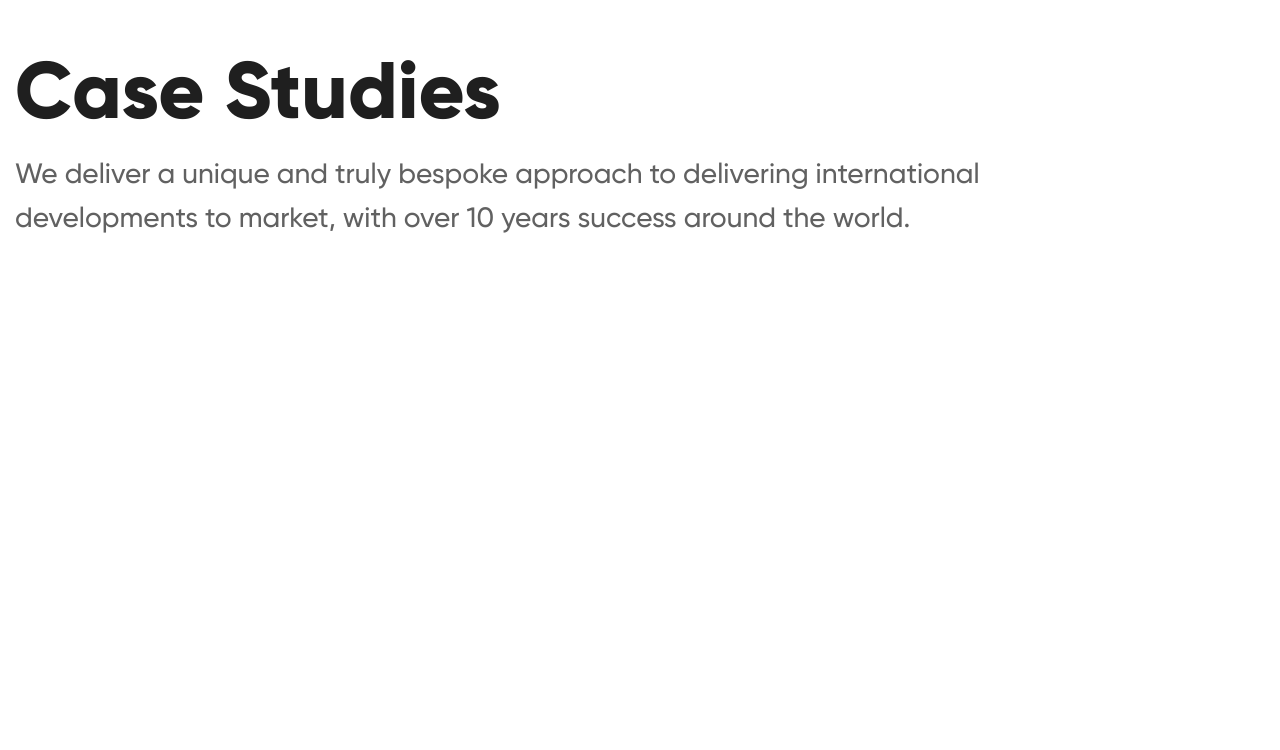
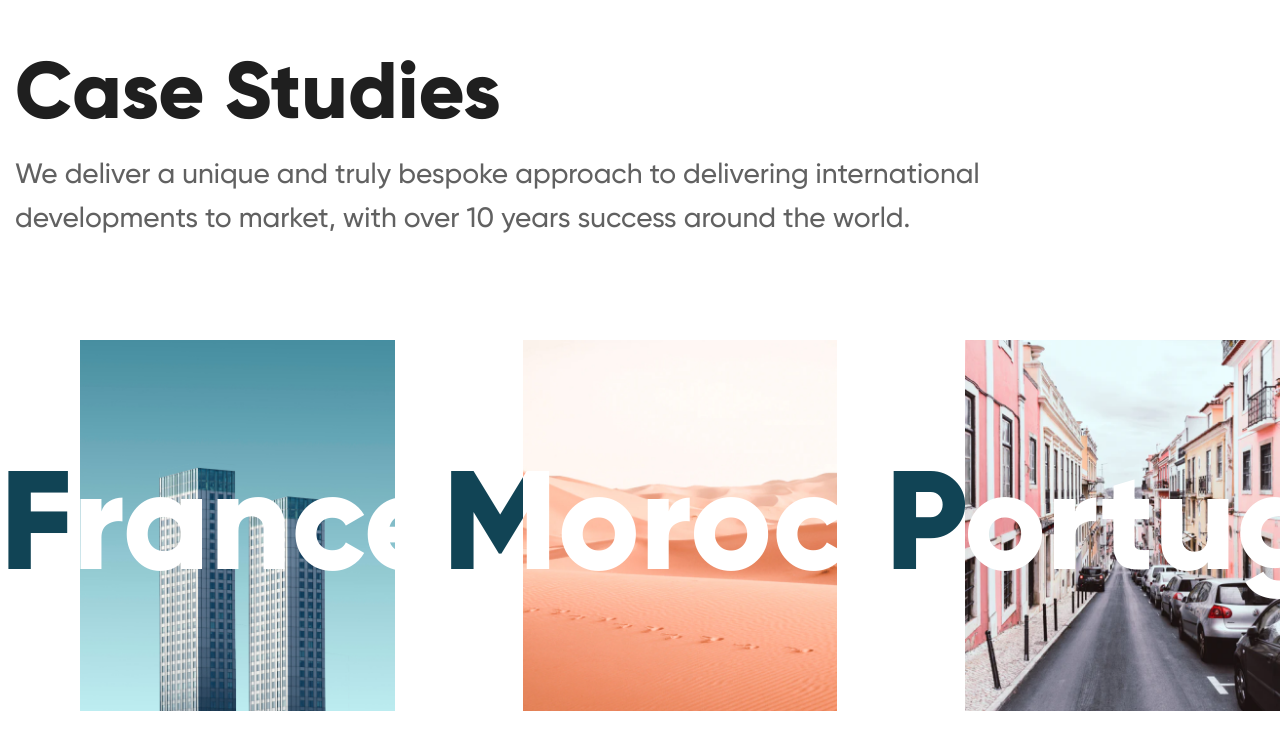
Before and after one commit to waterrDrinker/Build-a-Responsive-Website-HTML-CSS-JS, a plain HTML site: page index.html in a window 1280 px wide. Shown: the part 142-892 px from the top of the page. Before the commit the page ends 800 px from the top, so only its background shows below. Drawn offline with nearby package versions, Linux system fonts and the light colour scheme.

Commit message:
HTML added and stylized new section with carousel

```diff
--- a/css/main.css
+++ b/css/main.css
@@ -21,7 +21,7 @@ body {
 }
 
 .container-right {
-
+	padding-left: calc((100% - 1750px) / 2 + 15px);
 }
 
 .none {
@@ -168,7 +168,35 @@ body {
 	color: #1F1F1F;
 }
 
-.text {
+/* Slider styles starts */
+
+.slider {
 }
 
+.slider__item {
+}
+
+.slide {
+	display: inline-block;
+	position: relative;
+	padding-left: 80px;
+}
+
+.slide__title {
+	position: absolute;
+	left: 0;
+	bottom: 104px;
+	font-size: 140px;
+	font-weight: 800;
+	background: linear-gradient(90deg, rgba(17,68,85,1) 80px, rgba(255,255, 255, 1) 80px);
+	-webkit-background-clip: text;
+	-webkit-text-fill-color: transparent;
+}
+
+.slide__img {
+
+}
+
+/* Slider styles ends */
+
 /* Case studies styles ends */
--- a/index.html
+++ b/index.html
@@ -6,6 +6,8 @@
 	<meta name="viewport" content="width=device-width, initial-scale=1.0">
 	<title>Morviem</title>
 	<link rel="stylesheet" href="./css/main.css">
+	<link rel="stylesheet" href="https://cdnjs.cloudflare.com/ajax/libs/OwlCarousel2/2.3.4/assets/owl.carousel.min.css" integrity="sha512-tS3S5qG0BlhnQROyJXvNjeEM4UpMXHrQfTGmbQ1gKmelCxlSEBUaxhRBj/EFTzpbP4RVSrpEikbmdJobCvhE3g==" crossorigin="anonymous" referrerpolicy="no-referrer" />
+	<link rel="stylesheet" href="https://cdnjs.cloudflare.com/ajax/libs/OwlCarousel2/2.3.4/assets/owl.theme.default.css" integrity="sha512-OTcub78R3msOCtY3Tc6FzeDJ8N9qvQn1Ph49ou13xgA9VsH9+LRxoFU6EqLhW4+PKRfU+/HReXmSZXHEkpYoOA==" crossorigin="anonymous" referrerpolicy="no-referrer" />
 </head>
 <body>
 	<header class="header none">
@@ -43,9 +45,28 @@
 				</div>
 			</div>
 			<div class="container-right">
-
-			</div>
+				<div class="slider owl-carousel owl-theme">
+					<div class="slider__item slide">
+						<h3 class="slide__title">France</h3>
+						<img class="slide__img" src="./img/slider/slider-01.jpg" alt="01">
+					</div>
+					<div class="slider__item slide">
+						<h3 class="slide__title">Moroco</h3>
+						<img class="slide__img" src="./img/slider/slider-02.jpg" alt="01">
+					</div>
+					<div class="slider__item slide">
+						<h3 class="slide__title">Portugal</h3>
+						<img class="slide__img" src="./img/slider/slider-03.jpg" alt="01">
+					</div>
+					<div class="slider__item slide">
+						<h3 class="slide__title">London</h3>
+						<img class="slide__img" src="./img/slider/slider-04.jpg" alt="01">
+					</div>
+				</div>
 		</section>
 	</main>
+	<script src="https://cdnjs.cloudflare.com/ajax/libs/jquery/3.6.3/jquery.min.js" integrity="sha512-STof4xm1wgkfm7heWqFJVn58Hm3EtS31XFaagaa8VMReCXAkQnJZ+jEy8PCC/iT18dFy95WcExNHFTqLyp72eQ==" crossorigin="anonymous" referrerpolicy="no-referrer"></script>
+	<script src="https://cdnjs.cloudflare.com/ajax/libs/OwlCarousel2/2.3.4/owl.carousel.min.js" integrity="sha512-bPs7Ae6pVvhOSiIcyUClR7/q2OAsRiovw4vAkX+zJbw3ShAeeqezq50RIIcIURq7Oa20rW2n2q+fyXBNcU9lrw==" crossorigin="anonymous" referrerpolicy="no-referrer"></script>
+	<script src="./js/main.js"></script>
 </body>
 </html>
--- /dev/null
+++ b/js/main.js
@@ -0,0 +1,7 @@
+$(document).ready(function(){
+  $(".owl-carousel").owlCarousel({
+		dots: false,
+		margin: 48,
+		loop: true,
+	});
+});
```
